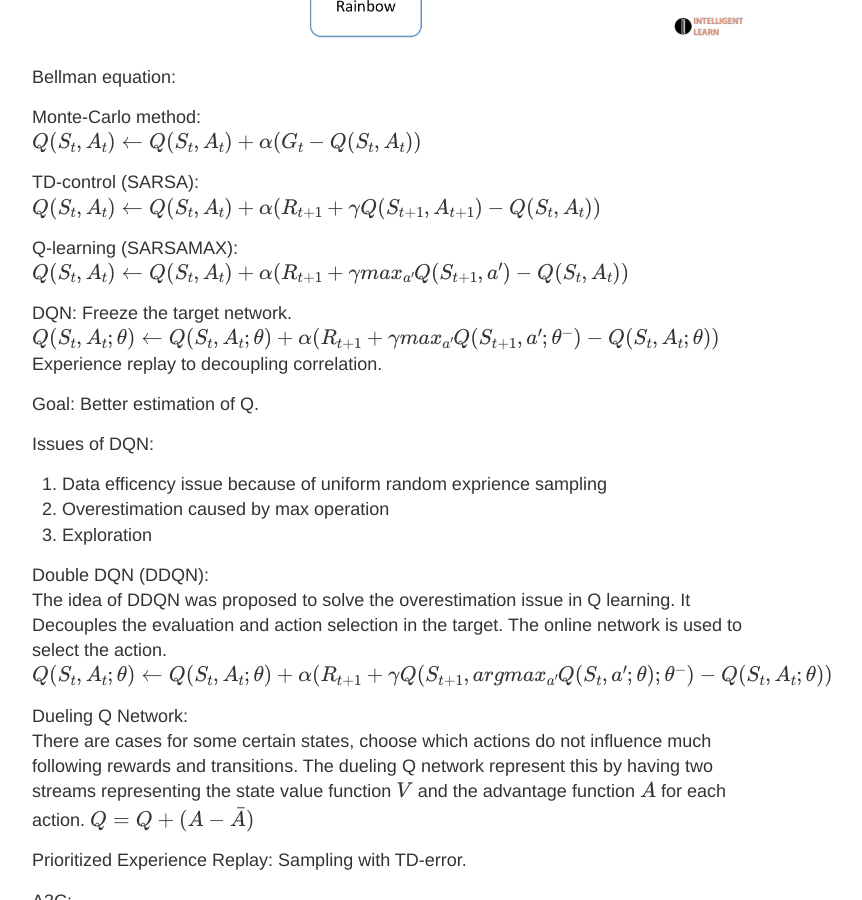
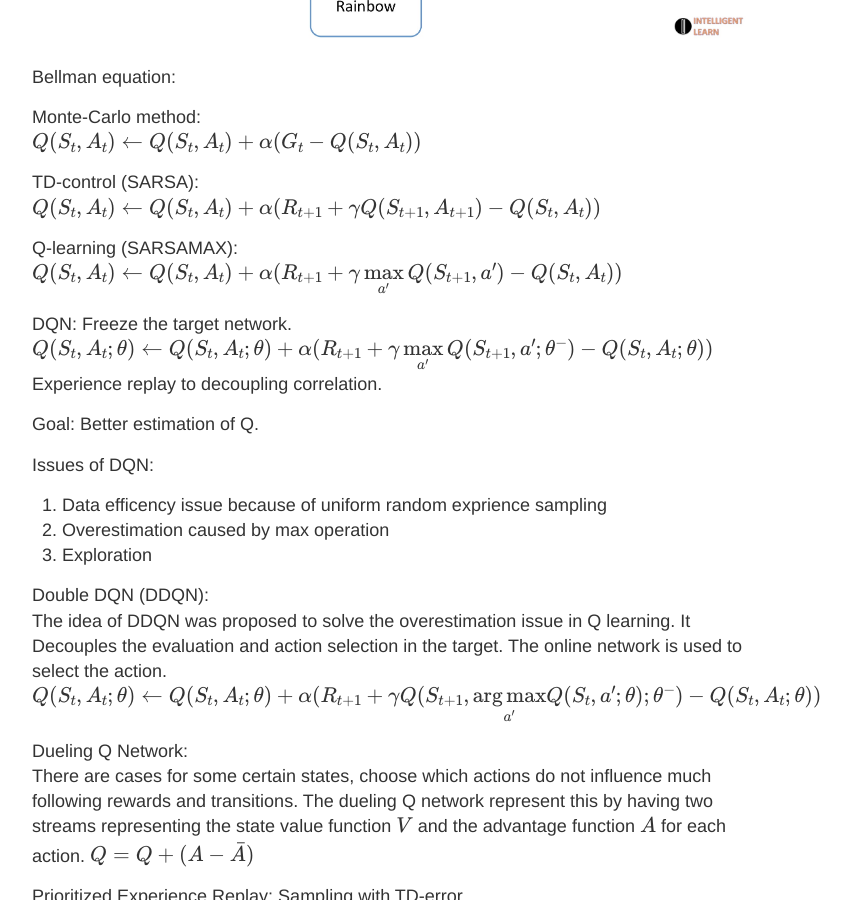
Before and after one commit to jionglearningzhang/jionglearningzhang.github.io, a Jekyll site: the page built from _posts/2019-04-08-on-the-way-of-Q-learning.md, in a window 1280 px wide and 900 px high, scrolled down 890 px. Shown: the whole window, without its empty margins (248-1110 px from the left). Built offline with Jekyll 4.4.1, drawn with Linux system fonts in a browser that asks for light colours; formulas are drawn with MathJax 3.

Commit message:
qlearning

```diff
--- a/_posts/2019-04-08-on-the-way-of-Q-learning.md
+++ b/_posts/2019-04-08-on-the-way-of-Q-learning.md
@@ -19,12 +19,12 @@ TD-control (SARSA):
 $$Q(S_t, A_t) \leftarrow Q(S_t,A_t) + \alpha (R_{t+1} + \gamma Q(S_{t+1},A_{t+1}) - Q(S_t,A_t))$$
 
 Q-learning (SARSAMAX):
-$$Q(S_t, A_t) \leftarrow Q(S_t,A_t) + \alpha (R_{t+1} + \gamma max_{a'}Q(S_{t+1}, a') - Q(S_t,A_t))$$
+$$Q(S_t, A_t) \leftarrow Q(S_t,A_t) + \alpha (R_{t+1} + \gamma \underset{a'}{\max}Q(S_{t+1}, a') - Q(S_t,A_t))$$
 
 
 DQN:
 Freeze the target network.
-$$Q(S_t, A_t;\theta) \leftarrow Q(S_t,A_t;\theta) + \alpha (R_{t+1} + \gamma max_{a'}Q(S_{t+1}, a';\theta^-) - Q(S_t,A_t;\theta))$$
+$$Q(S_t, A_t;\theta) \leftarrow Q(S_t,A_t;\theta) + \alpha (R_{t+1} + \gamma \underset{a'}{\max}Q(S_{t+1}, a';\theta^-) - Q(S_t,A_t;\theta))$$
 Experience replay to decoupling correlation.
 
 Goal:
@@ -37,7 +37,7 @@ Issues of DQN:
 
 Double DQN (DDQN):
 The idea of DDQN was proposed to solve the overestimation issue in Q learning. It Decouples the evaluation and action selection in the target. The online network is used to select the action.
-$$Q(S_t, A_t;\theta) \leftarrow Q(S_t,A_t;\theta) + \alpha (R_{t+1} + \gamma Q(S_{t+1}, argmax_{a'}Q(S_t, a'; \theta);\theta^-) - Q(S_t,A_t;\theta))$$
+$$Q(S_t, A_t;\theta) \leftarrow Q(S_t,A_t;\theta) + \alpha (R_{t+1} + \gamma Q(S_{t+1}, \underset{a'}{\arg\max}Q(S_t, a'; \theta);\theta^-) - Q(S_t,A_t;\theta))$$
 
 Dueling Q Network:
 There are cases for some certain states, choose which actions do not influence much following rewards and transitions. The dueling Q network represent this by having two streams representing the state value function $$V$$ and the advantage function $$A$$ for each action.
```
